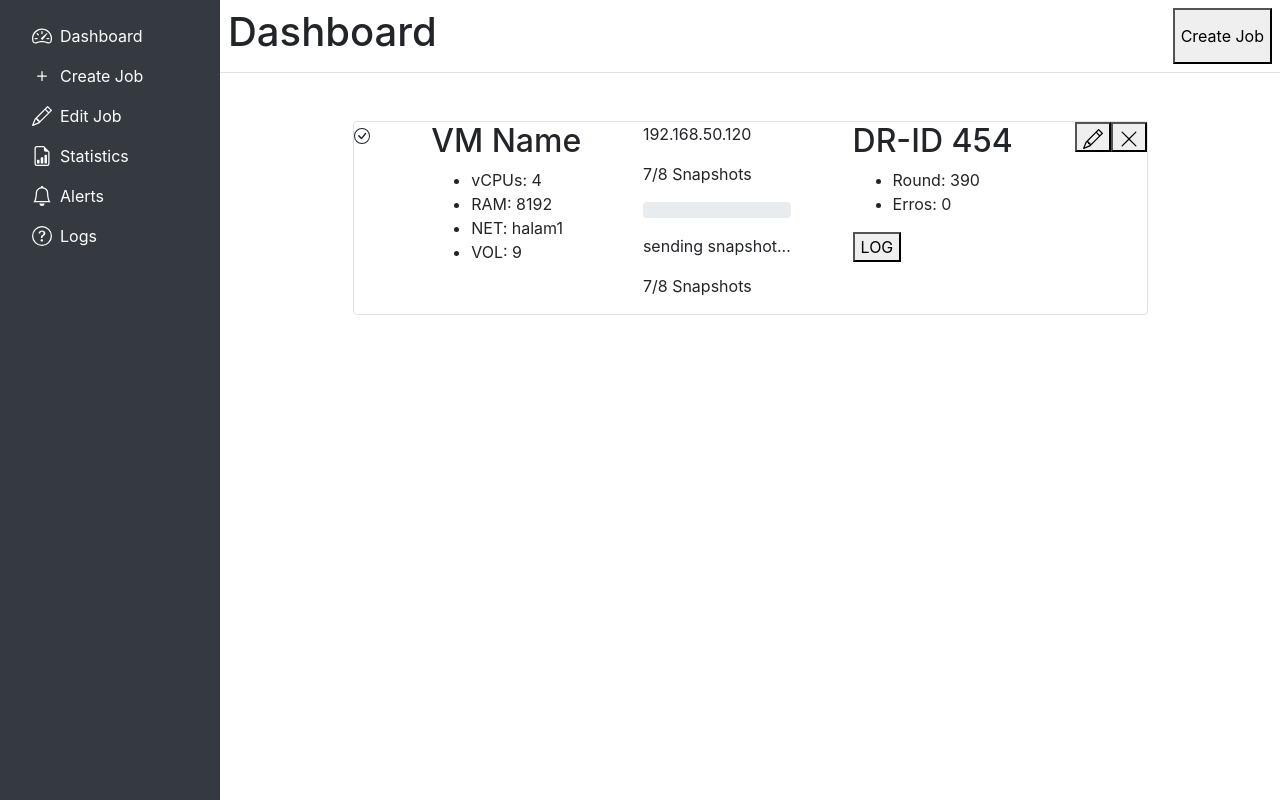
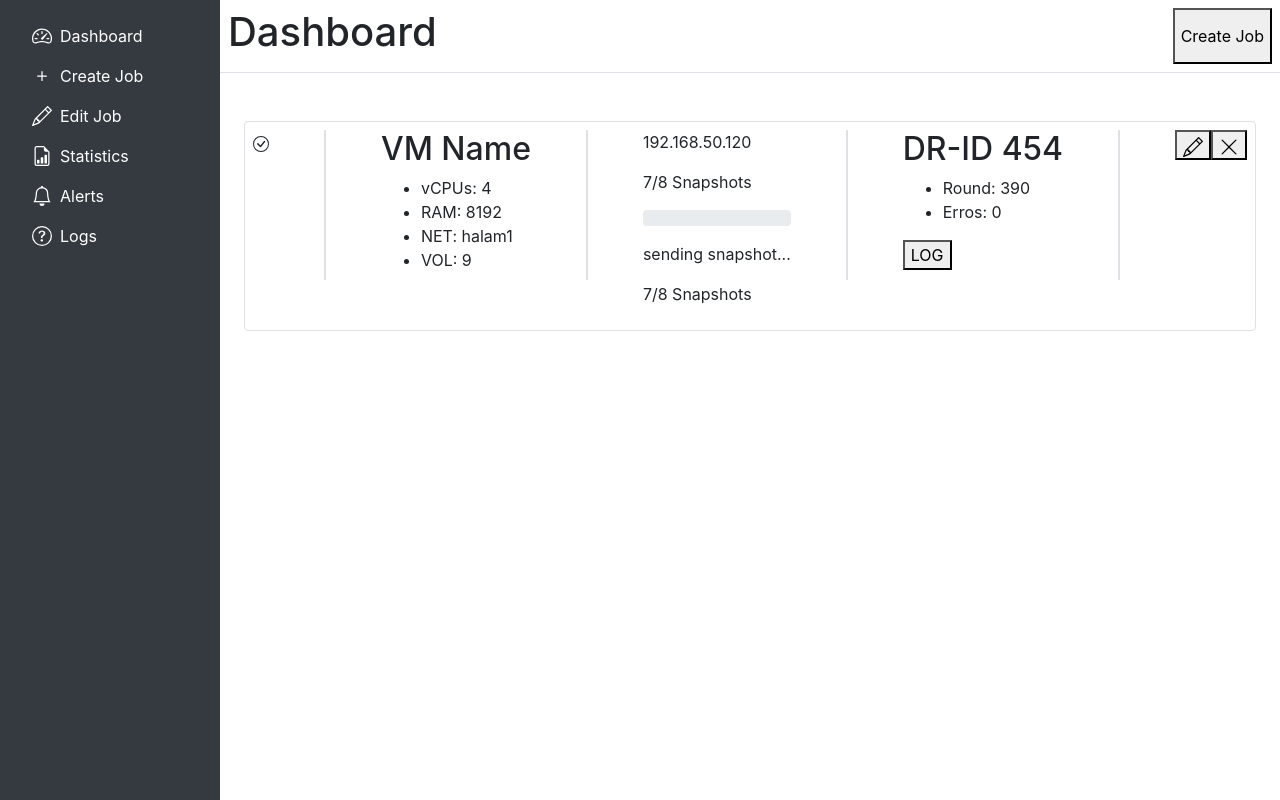
Before and after one commit to Gw3i/dashboard-nuxt, a Nuxt app: page / in a window 1280 px wide. Built offline with nearby package versions, Linux system fonts and the light colour scheme.

Commit message:
Add verticl lines and positioning

```diff
--- a/components/Job.vue
+++ b/components/Job.vue
@@ -1,5 +1,7 @@
 <template>
-  <section class="d-flex w-75 justify-content-between border rounded">
+  <section
+    class="container-md mx-4 p-2 d-flex justify-content-between border rounded"
+  >
     <div>
       <svg
         xmlns="http://www.w3.org/2000/svg"
@@ -17,6 +19,7 @@
         />
       </svg>
     </div>
+    <div class="border round" style="height: 150px" />
     <article>
       <h2>VM Name</h2>
       <ul>
@@ -26,6 +29,7 @@
         <li>VOL: 9</li>
       </ul>
     </article>
+    <div class="border round" style="height: 150px" />
     <article>
       <p>192.168.50.120</p>
       <p>7/8 Snapshots</p>
@@ -33,6 +37,7 @@
       <p>sending snapshot...</p>
       <p>7/8 Snapshots</p>
     </article>
+    <div class="border round" style="height: 150px" />
     <article>
       <h2>DR-ID 454</h2>
       <ul>
@@ -41,6 +46,7 @@
       </ul>
       <button type="button">LOG</button>
     </article>
+    <div class="border round" style="height: 150px" />
     <article>
       <button>
         <svg
```
